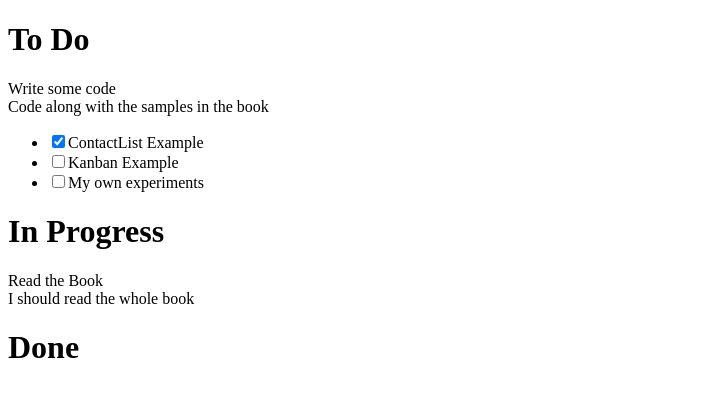
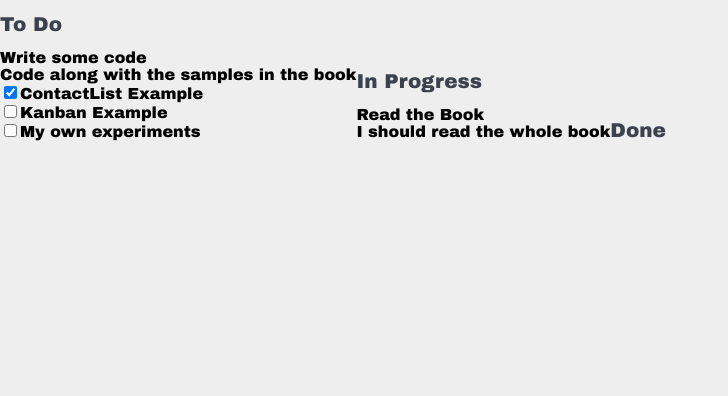
Before and after one commit to stellaxxy/KanbanBoard, a React app: page / in a window 1280 px wide. Shown: the whole page, without its empty margins (0-728 px from the left). Built offline with nearby package versions, Linux system fonts and the light colour scheme.

Commit message:
style body and app

```diff
--- a/public/index.html
+++ b/public/index.html
@@ -2,6 +2,7 @@
 <html>
     <head>
         <title>Kanban Board</title>
+        <link rel="stylesheet" href="style.css">
     </head>
     <body>
         <div id="root"></div>
--- a/public/style.css
+++ b/public/style.css
@@ -0,0 +1,38 @@
+* {
+    box-sizing: border-box;
+}
+
+html,
+body,
+#app {
+    margin: 0;
+    padding: 0;
+    height: 100%;
+}
+
+body {
+    background: #eee;
+    font-family: "Arial Black";
+}
+
+h1 {
+    font-weight: 200;
+    color: #3b414d;
+    font-size: 20px;
+}
+
+ul {
+    list-style-type: none;
+    padding: 0;
+    margin: 0;
+}
+
+.app {
+    white-space: nowrap;
+    height: 100%;
+}
+
+.list {
+    display: inline-block;
+
+}
```
